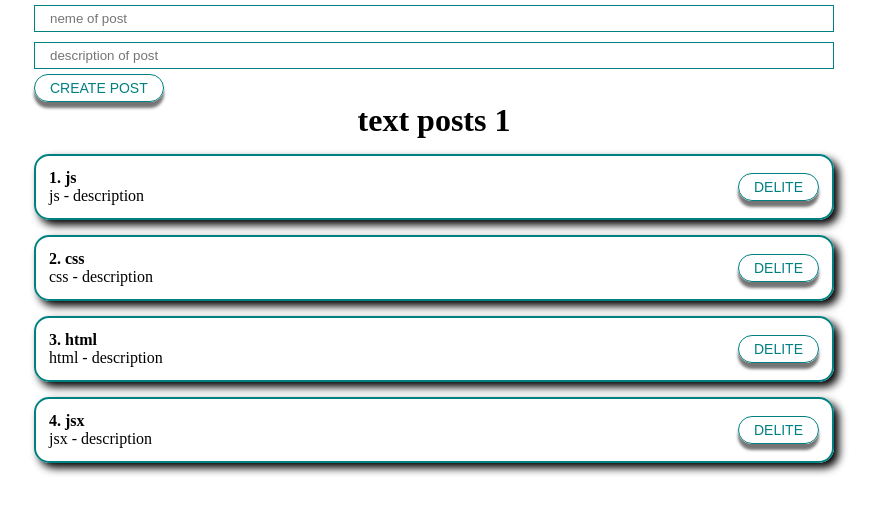
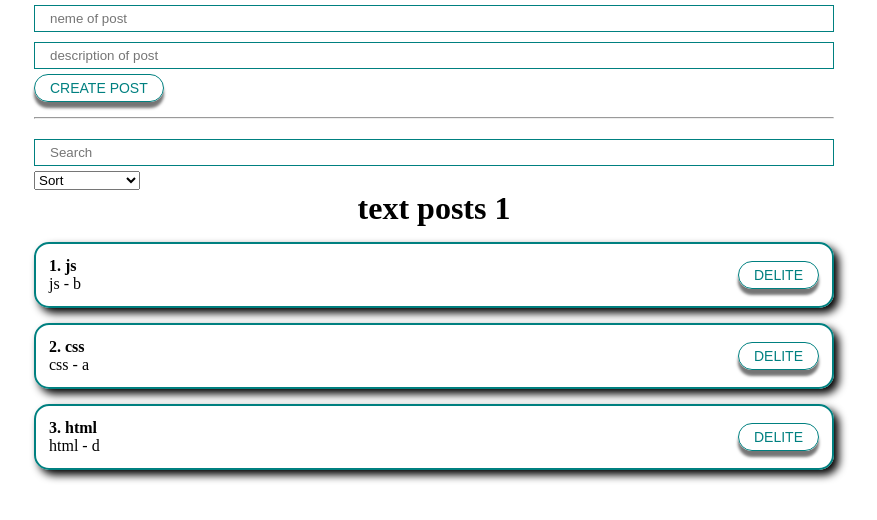
Before and after one commit to lakerser/uibity, a React (Create React App) app: page / in a window 1280 px wide. Shown: the top 520 px of the page, without its empty margins (206-1083 px from the left). Built offline with nearby package versions, Linux system fonts and the light colour scheme.

Commit message:
version 0.5 useMemo refactoring

```diff
--- a/src/App.js
+++ b/src/App.js
@@ -1,31 +1,55 @@
-import React, {useState} from 'react'
+import React, {useMemo, useState} from 'react'
 import './styles/app.css'
 import PostList from "./components/PostList";
 import PostForm from "./components/postForm";
+import MySelect from "./components/select/mySelect";
+import MyInput from "./components/UI/input/MyInput";
+import PostFilter from "./components/PostFilter";
 
 function App() {
     const [posts, setPosts] = useState([
-        {id: 1, title: 'js', body: 'description'},
-        {id: 2, title: 'css', body: 'description'},
-        {id: 3, title: 'html', body: 'description'},
-        {id: 4, title: 'jsx', body: 'description'}
+        {id: 1, title: 'js', body: 'b'},
+        {id: 2, title: 'css', body: 'a'},
+        {id: 3, title: 'html', body: 'd'},
+
 
     ])
+    const [filter,setFilter] = useState({sort:'',query:''})
+
     const removePost = (post1) => {
         setPosts(posts.filter(p => p.id !== post1.id))
     }
+
 
     const createPost = (newPost) => {
         setPosts([...posts, newPost])
     }
 
 
+    const sortedPosts = useMemo(() => {
+        console.log('gooooo sorted post')
+        if (filter.sort) {
+            console.log('sorting')
+            return [...posts].sort((a, b) => a[filter.sort].localeCompare(b[filter.sort]))
+        }
+        return posts
+
+    }, [filter.sort, posts])
+    const sortedAndSearchedPosts = useMemo(()=>{
+return sortedPosts.filter(p=>p.title.toLowerCase().includes(filter.query))
+    },[filter.query,sortedPosts])
+
     return (
         <div className="App">
             <PostForm create={createPost}/>
-            {posts.length !== 0
+            <hr style={{margin: "15px 0"}}/>
+            <PostFilter filter={filter}
+            setFilter={setFilter}
+/>
+
+            {sortedAndSearchedPosts.length
                 ?
-                <PostList remove={removePost} post={posts} textH={'text posts 1'}/>
+                <PostList remove={removePost} post={sortedAndSearchedPosts} textH={'text posts 1'}/>
                 :
                 <h1 style={{textAlign: "center"}}>
                     Posts is not here</h1>
--- /dev/null
+++ b/src/components/PostFilter.js
@@ -0,0 +1,28 @@
+import React from 'react';
+import MyInput from "./UI/input/MyInput";
+import MySelect from "./select/mySelect";
+
+const PostFilter = (props) => {
+    return (
+        <div>
+            <div>
+                <MyInput
+                    value={props.filter.query}
+                    onChange={e => props.setFilter({...props.filter,query: e.target.value})}
+                    placeholder="Search"
+                />
+                <MySelect
+                    value={props.filter.sort}
+                    onChange={selectedSort => props.setFilter({...props.filter, sort: selectedSort})}
+                    defaultVaulue="Sort"
+                    options={[
+                        {value: 'title', name: 'By name'},
+                        {value: 'body', name: 'By description'}
+                    ]}
+                />
+            </div>
+        </div>
+    );
+};
+
+export default PostFilter;
--- a/src/components/postForm.js
+++ b/src/components/postForm.js
@@ -10,7 +10,7 @@ const PostForm = ({create}) => {
         const  newPost = {
             ...post, id:Date.now()
         }
-        if(newPost.title==='' || newPost.body===''){
+        if(newPost.title==='' && newPost.body===''){
             alert('something is empty')
         }
         else{
--- /dev/null
+++ b/src/components/select/mySelect.js
@@ -0,0 +1,16 @@
+import React from 'react';
+
+const MySelect = (props) => {
+    return (
+        <select onChange={ev=> props.onChange(ev.target.value)} value={props.value}>
+            <option disabled value="">{props.defaultVaulue}</option>
+            {props.options.map(option=>
+                <option key={option.value} value={option.value}>
+                    {option.name}
+                </option>
+            )}
+        </select>
+    );
+};
+
+export default MySelect;
```
